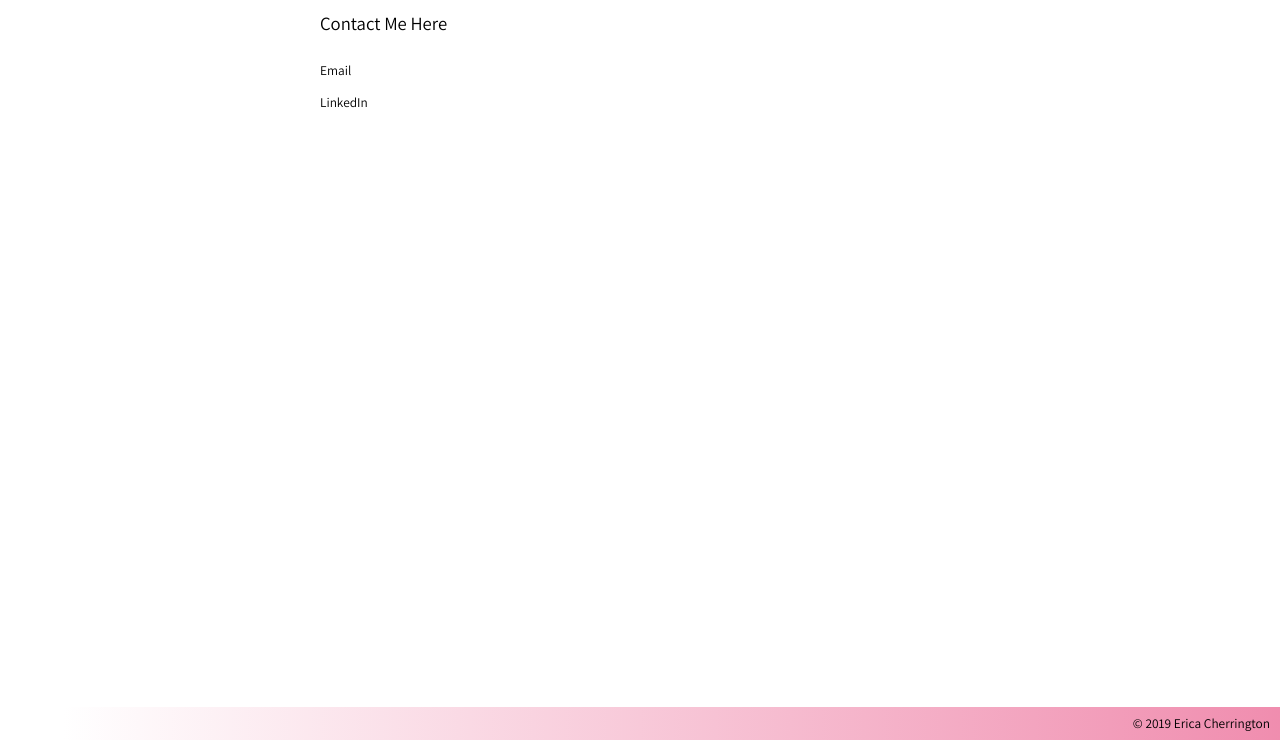
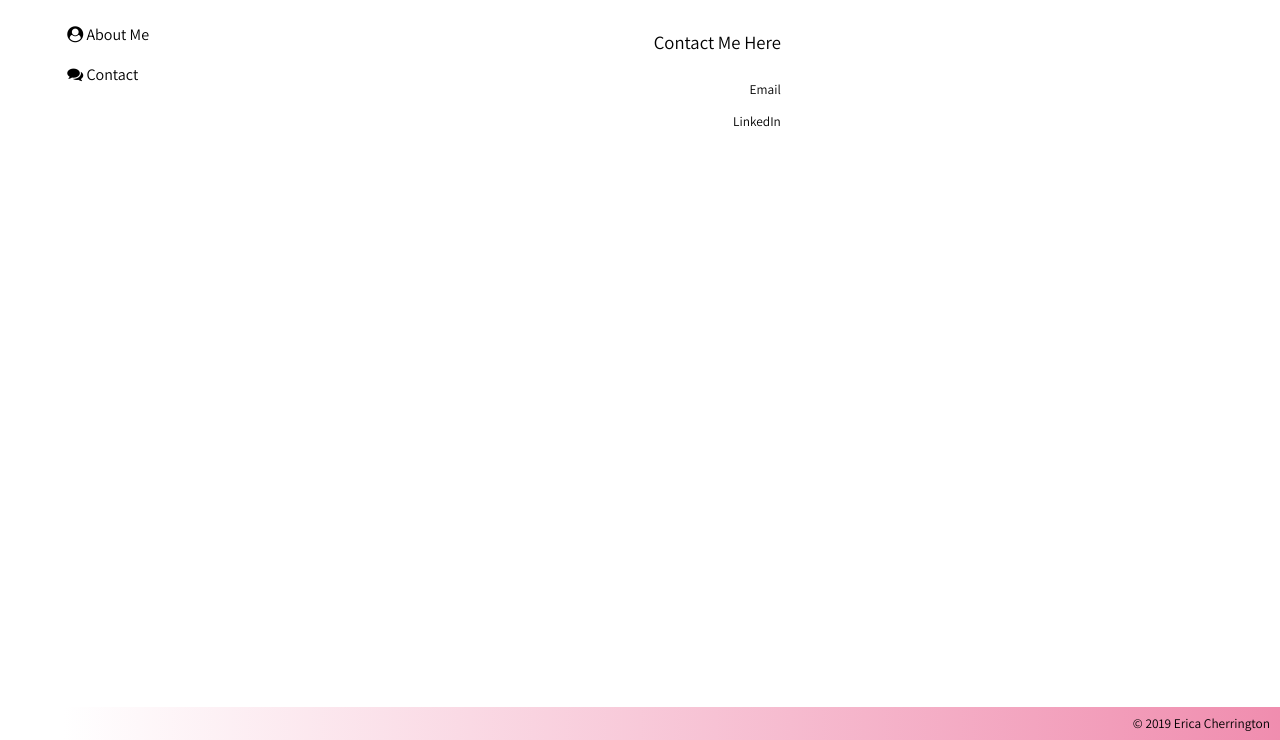
Before and after one commit to aericalauren/aericalauren.github.io, a plain HTML site: page pages/contact.html in a window 1280 px wide. Shown: the part 60-800 px from the top of the page. Drawn offline with Linux system fonts and the light colour scheme.

Commit message:
Fix page linking

```diff
--- a/pages/contact.html
+++ b/pages/contact.html
@@ -14,14 +14,14 @@
       <header><h2><a href="/index.html">Erica Cherrington</a></h2></header>
       <hr>
       <nav>
-<!--        <ul>
+        <ul>
           <li><a href="pages/about.html"><i class="fa fa-user-circle" aria-hidden="true"></i> About Me</a></li>
           <li><a href="pages/contact.html"><i class="fa fa-comments" aria-hidden="true"></i> Contact</a></li>
-        </ul>-->
+        </ul>
       </nav>
 
       <main>
-        <div id="contact">
+        <div id="textbox2">
           <h3>Contact Me Here</h3>
           <p><a href="mailto:aerica.space@gmail.com">Email</a></p>
           <p><a href="https://www.linkedin.com/in/ericacherrington">LinkedIn</a></p>
```
Also changed, not shown: pages/about.html (+1 -1 lines).
